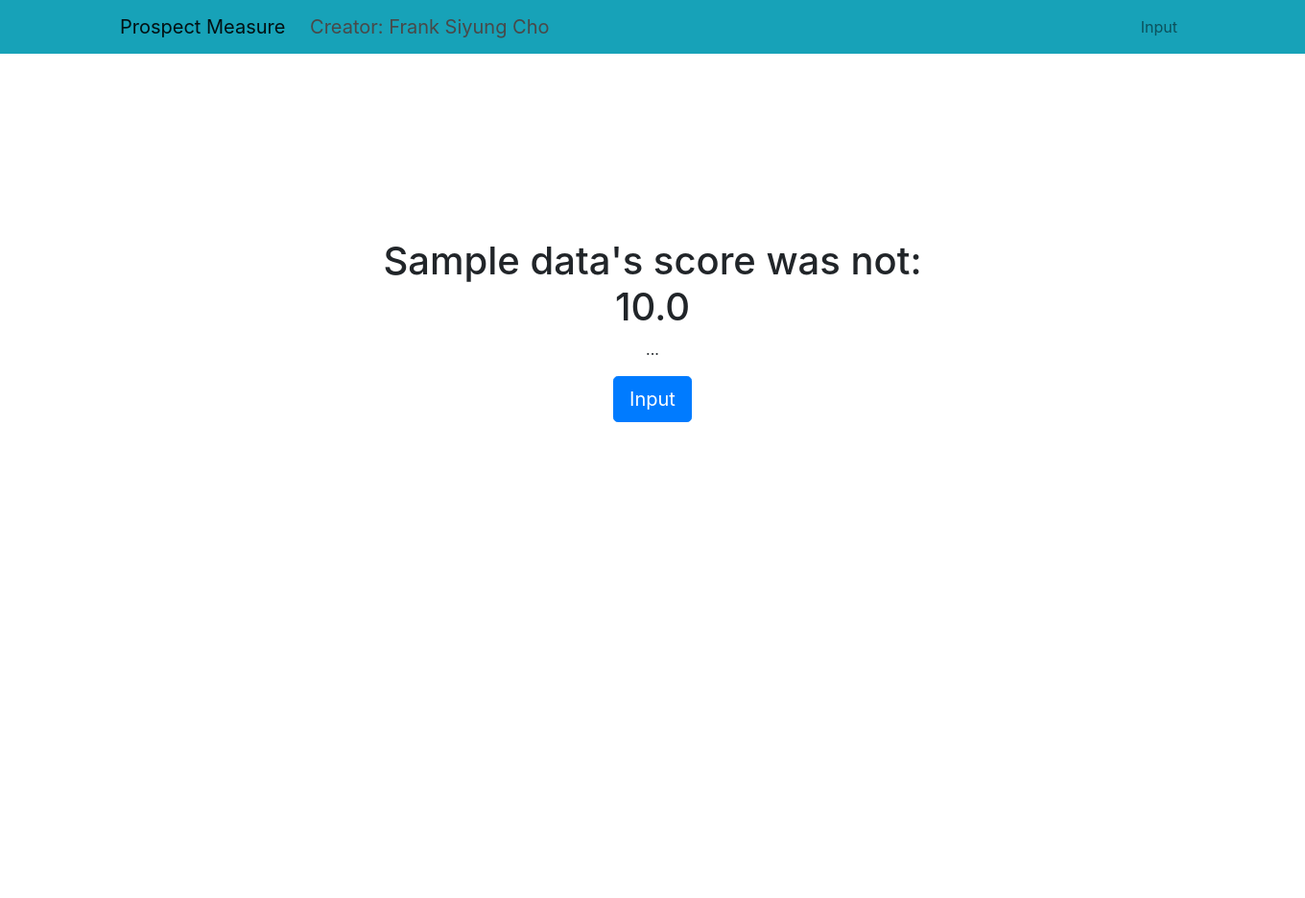
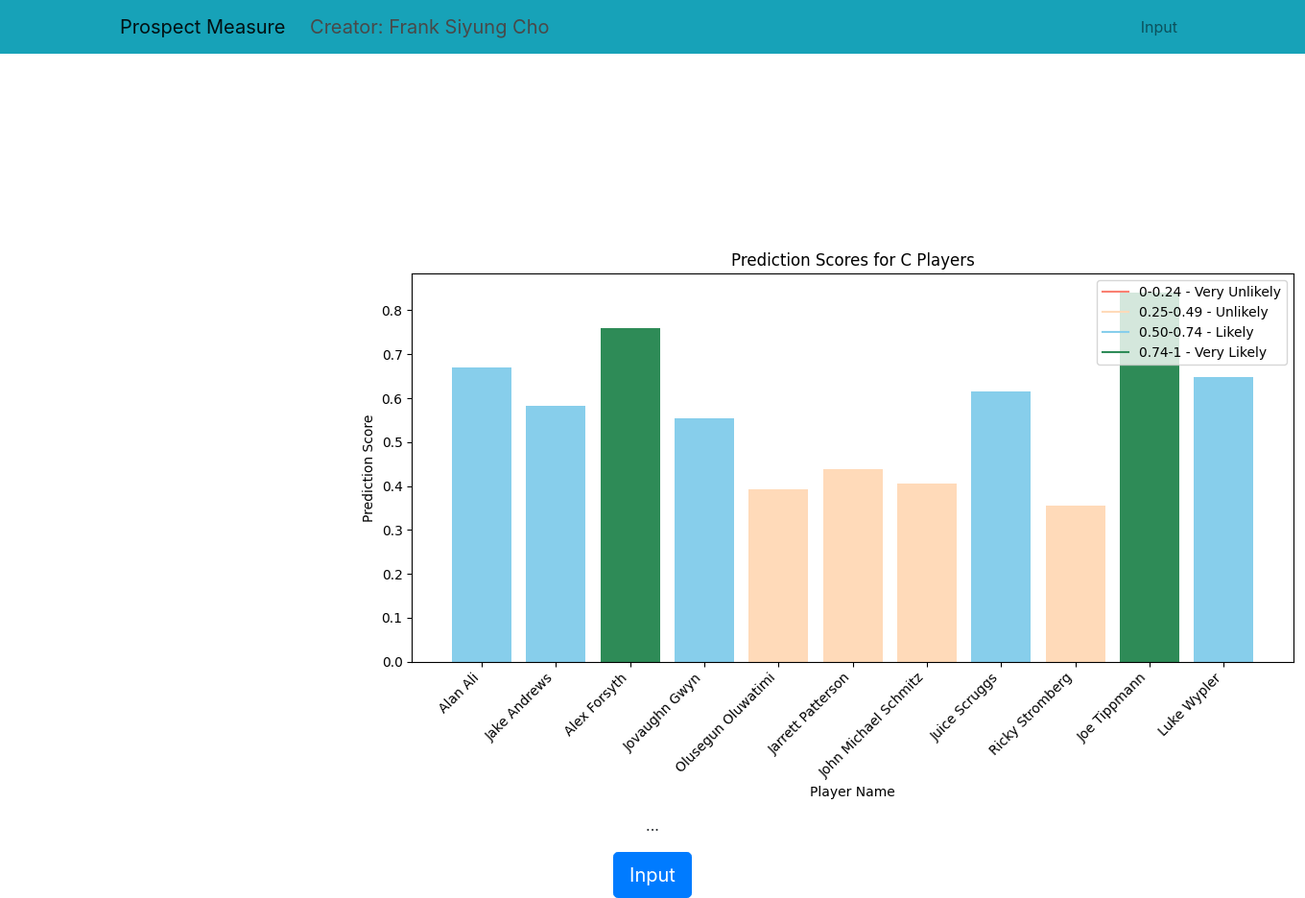
Before and after one commit to SiyungCho/nfl_combine_django3, a Django app: page /prospects/1/ in a window 1360 px wide. Shown: the whole page at 96% size. Before the commit the page ends 440 px from the top, so only its background shows below. Run offline with Django 4.2, Linux system fonts and the light colour scheme; tables that the repository leaves empty hold one stand-in row (values such as "Sample post"); some libraries are stand-ins or nearby versions.

Commit message:
work on images

```diff
--- a/combine_web/templates/combine_web/prospects.html
+++ b/combine_web/templates/combine_web/prospects.html
@@ -10,7 +10,7 @@
 <div class="row justify-content-center mt-5">
     <div class="col-md-7 text-center">
 
-        <h1>{{ name }}'s score was not: {{ score }}</h1>
+        <img src="{{ graph_path }}" alt="Sample Graph">
         <p>...
         </p>
         <a role="button" class="btn btn-primary btn-lg" href="{% url 'input' %}">Input</a>
--- a/combine_web/views.py
+++ b/combine_web/views.py
@@ -10,6 +10,7 @@
 import numpy as np
 from django.urls import reverse
 import os
+from nfl_combine_web import settings
 
 # Create your views here.
 def home(request):
@@ -22,7 +23,7 @@
         mean_metrics={'mean_height':73.75, 'mean_weight':240.12, 'mean_40_yard':4.81, 'mean_bench_press':19.80, 'mean_vert_leap': 32.25, 'mean_broad_jump':113.28, 'mean_shuttle': 4.42, 'mean_3cone':7.31}
         try:
             form = input_data_Form(request.POST)
-            new_player = form.save(commit=False)#don't put in database just yet
+            new_player = form.save(commit=False)
             new_player.save()
 
             if float(new_player.player_Height) == 0.0:
@@ -83,9 +84,6 @@
             new_player.save()
 
             return redirect( 'output', object_id=new_player.pk)
-            #return redirect('prospects', object_id=new_player.pk)
-
-            #return render(request, 'combine_web/output.html', {'name':new_player.name, 'score':new_player.prediction_score})
         except ValueError:
             return render(request, 'combine_web/input.html', {'form':input_data_Form(), 'error':'Error occured in data passed'})
 
@@ -94,12 +92,54 @@
     return render(request, 'combine_web/output.html', {'name':player.name,'score':player.prediction_score, 'object_id':object_id})
 
 def prospects(request, object_id):
-    try:
-        player = get_object_or_404(input_data, pk=object_id)
 
-        player_name = player.name
-        prediction_score = player.prediction_score
-        return render(request, 'combine_web/prospects.html', {'name': player_name, 'score': prediction_score})
+    player = get_object_or_404(input_data, pk=object_id)
+    player_df = pd.DataFrame({'Name':[player.name], 'POS':[player.player_POS], 'Prediction Scores':[player.prediction_score]})
+    df = pd.read_csv('combine_web/combine2023_preds.csv')
+    combined_df = pd.concat([df, player_df], ignore_index=True)
+    player_POS = ['RB', 'WR', 'LB', 'CB', 'DE', 'OT', 'QB', 'S', 'DT', 'TE', 'OG', 'C']
 
-    except ValueError:
-        return render(request, 'combine_web/home.html', {'error': 'Invalid data format'})
+    colors = []
+    for score in combined_df['Prediction Scores']:
+        if round(score, 2) <= 0.24:
+            colors.append('salmon')
+        elif round(score,2) >= 0.25 and round(score,2) <= 0.49:
+            colors.append('peachpuff')
+        elif 0.50 <= round(score, 2) and round(score, 2) <= 0.74:
+            colors.append('skyblue')
+        elif 0.75 <= round(score, 2):
+            colors.append('seagreen')
+        else:
+            colors.append('gray')
+    combined_df['Color'] = colors
+
+    for position in player_POS:
+        position_data = combined_df[combined_df['POS'] == position]
+
+        plt.figure(figsize=(10, 6))
+        plt.bar(position_data['Name'], position_data['Prediction Scores'], color=position_data['Color'])
+        plt.xlabel('Player Name')
+        plt.ylabel('Prediction Score')
+        plt.title(f'Prediction Scores for {position} Players')
+        plt.xticks(rotation=45, ha='right')
+        red_leg = plt.Line2D([0], [0], color='salmon', label='0-0.24 - Very Unlikely')
+        yellow_leg = plt.Line2D([0], [0], color='peachpuff', label='0.25-0.49 - Unlikely')
+        blue_leg = plt.Line2D([0], [0], color='skyblue', label='0.50-0.74 - Likely')
+        green_leg = plt.Line2D([0], [0], color='seagreen', label='0.74-1 - Very Likely')
+        plt.legend(handles=[red_leg, yellow_leg, blue_leg, green_leg], loc='upper right')
+
+        plt.tight_layout()
+        # Define a path to save the graph
+        graph_path = os.path.join(settings.MEDIA_ROOT, 'combine_web', 'sample_graph.png') #--------------------------defo error here probs with pathing of graph
+
+        # Save the graph to the specified path
+        plt.savefig(graph_path)
+
+        # Close the Matplotlib plot to free up resources
+        plt.close()
+
+        # Pass the path to the template context
+        context = {'graph_path': graph_path}
+
+
+    return render(request, 'combine_web/prospects.html', context)
--- a/nfl_combine_web/settings.py
+++ b/nfl_combine_web/settings.py
@@ -121,6 +121,10 @@ STATIC_URL = 'static/'
 STATIC_ROOT = os.path.join(BASE_DIR, 'static')
 #STATICFILES_DIRS = [BASE_DIR/"static"]
 
+# Define the URL prefix for media files
+MEDIA_URL = 'media/'
+MEDIA_ROOT = os.path.join(BASE_DIR, 'combine_web', 'media')
+
 # Default primary key field type
 # https://docs.djangoproject.com/en/4.2/ref/settings/#default-auto-field
 
```
Also changed, not shown: combine_web/media/combine_web/sample_graph.png (added).
